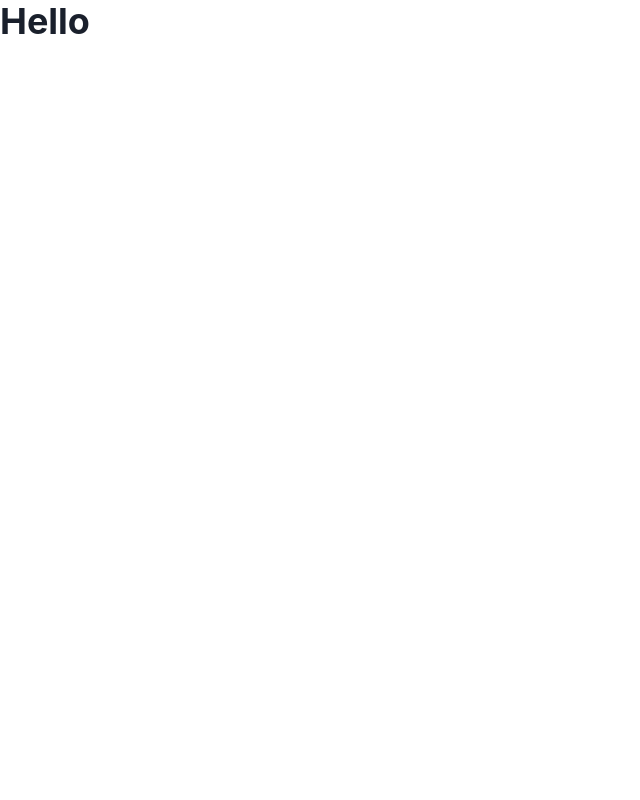
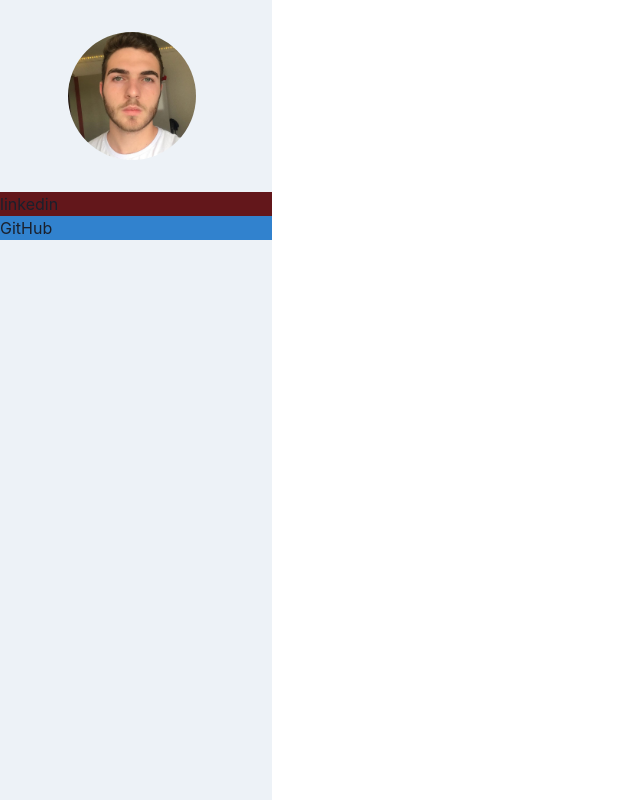
Before and after one commit to EduardoFerronato/Portfolio, a Next.js app: page / in a window 1280 px wide. Shown: the whole page, without its empty margins (0-640 px from the left). Built offline with nearby package versions, Linux system fonts and the light colour scheme.

Commit message:
feat: Add and test SVG

```diff
--- a/pages/_app.tsx
+++ b/pages/_app.tsx
@@ -1,5 +1,6 @@
 import { ChakraProvider, extendTheme } from '@chakra-ui/react'
 import type { AppProps } from 'next/app'
+import "./style.css"
 
 function MyApp({ Component, pageProps }: AppProps) {
   return (
--- a/pages/index.tsx
+++ b/pages/index.tsx
@@ -1,6 +1,6 @@
 import type { NextPage } from 'next'
 import Head from 'next/head'
-import { HomePage } from '../src/components/HomePage'
+import { HomePage } from '../src/components/Home/HomePage'
 
 const Home: NextPage = () => {
   return (
--- /dev/null
+++ b/pages/style.css
@@ -0,0 +1,14 @@
+path {
+  stroke-dasharray: 0 601;
+  animation: dash 1s linear alternate infinite;
+}
+
+@keyframes dash {
+  from {
+    stroke-dasharray: 2 10;
+  }
+
+  to {
+    stroke-dasharray: 10 1;
+  }
+}
--- /dev/null
+++ b/src/components/Home/HomePage.tsx
@@ -0,0 +1,30 @@
+import { Flex, Heading } from "@chakra-ui/react"
+import SidebarSimple from "../Sidebar/SidebarSimple"
+
+export const HomePage = () => {
+  return (
+    <Flex>
+      <SidebarSimple />
+      <Heading>
+        <svg width="599" height="132" viewBox="0 0 599 132" fill="none" xmlns="http://www.w3.org/2000/svg">
+          <path id="JJ" d="M1 129.5V2H82V19H21V56H57V71.5H21V113H82V129.5H1Z" stroke="white" />
+          <path d="M93 2V129C181.416 129 177.899 2 93 2Z" stroke="white" />
+          <path d="M428 4V131C516.416 131 512.899 4 428 4Z" stroke="white" />
+          <path d="M107 29V103C158.689 103 156.634 29 107 29Z" stroke="white" />
+          <path d="M442 31V105C493.689 105 491.634 31 442 31Z" stroke="white" />
+          <path d="M169 129V2H184V113.256H210V2H226V129H169Z" stroke="white" />
+          <path d="M268 65.5H287L277 44L267.5 65M239.5 129L273.5 2L326.5 129H305.5L290 93.5H268L260.5 129H239.5Z"
+            stroke="white" />
+          <path d="M341 130.5V2C419.5 2 425 40 388.5 75.5L413.5 130.5H393.5L369 75.5H359.5V130.5H341Z" stroke="white" />
+          <path
+            d="M507.683 62.0919C502.089 110.281 532.158 133.587 550.638 130.772C568.619 130.772 602.084 132.461 597.589 54.7735C595.003 10.076 570.617 2.98172 550.638 4.10762C538.651 3.35702 513.277 13.903 507.683 62.0919Z"
+            stroke="white" />
+          <path
+            d="M531.33 65.3598C528.625 88.8851 543.164 100.263 552.1 98.8888C560.794 98.8888 576.975 99.7133 574.801 61.7871C573.551 39.9662 561.76 36.5029 552.1 37.0525C546.304 36.6861 534.035 41.8346 531.33 65.3598Z"
+            stroke="white" />
+        </svg>
+      </Heading>
+
+    </Flex>
+  )
+}
--- a/src/components/HomePage.tsx
+++ /dev/null
@@ -1,7 +0,0 @@
-import { Heading } from "@chakra-ui/react"
-
-export const HomePage = () => {
-  return (
-    <Heading>Hello</Heading>
-  )
-}
```
Also changed, not shown: testeSVG.html (added, +50 -0 lines), 1 other file (tests, documents, lock files or other folders).
